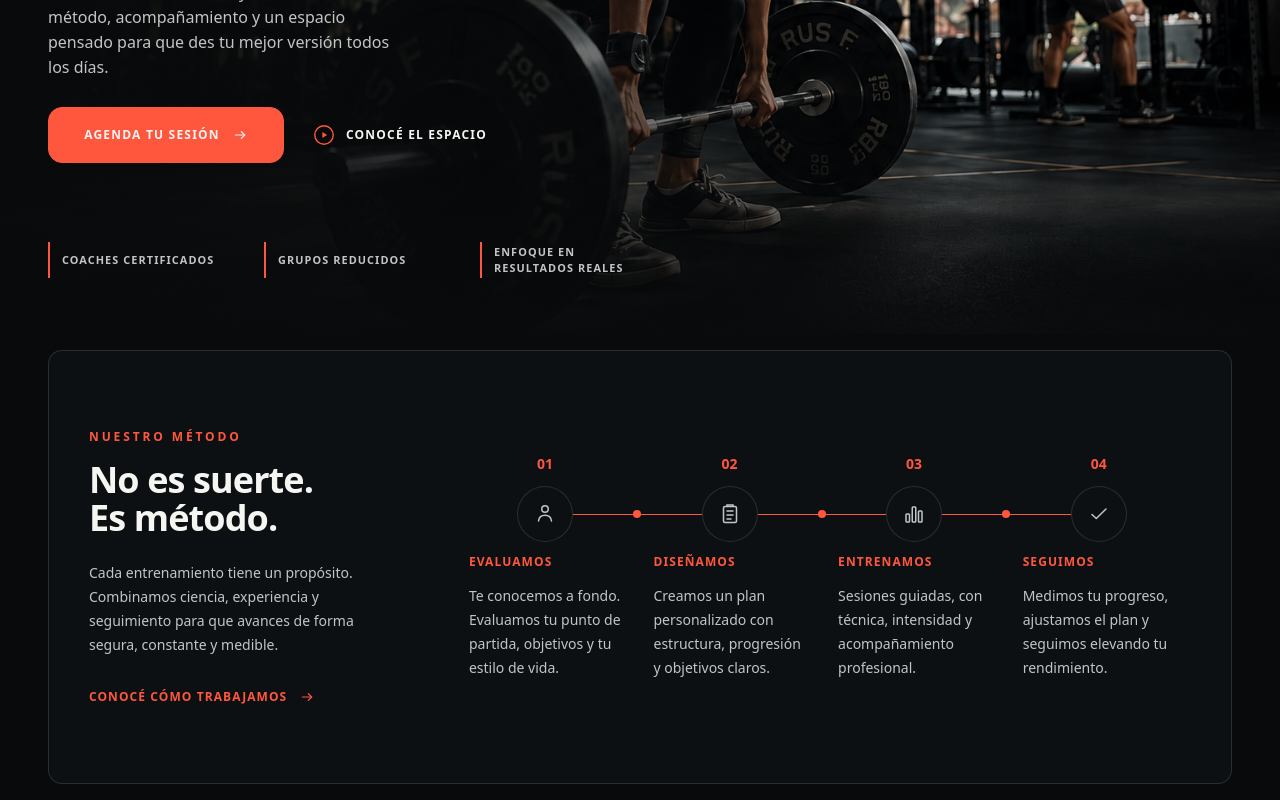
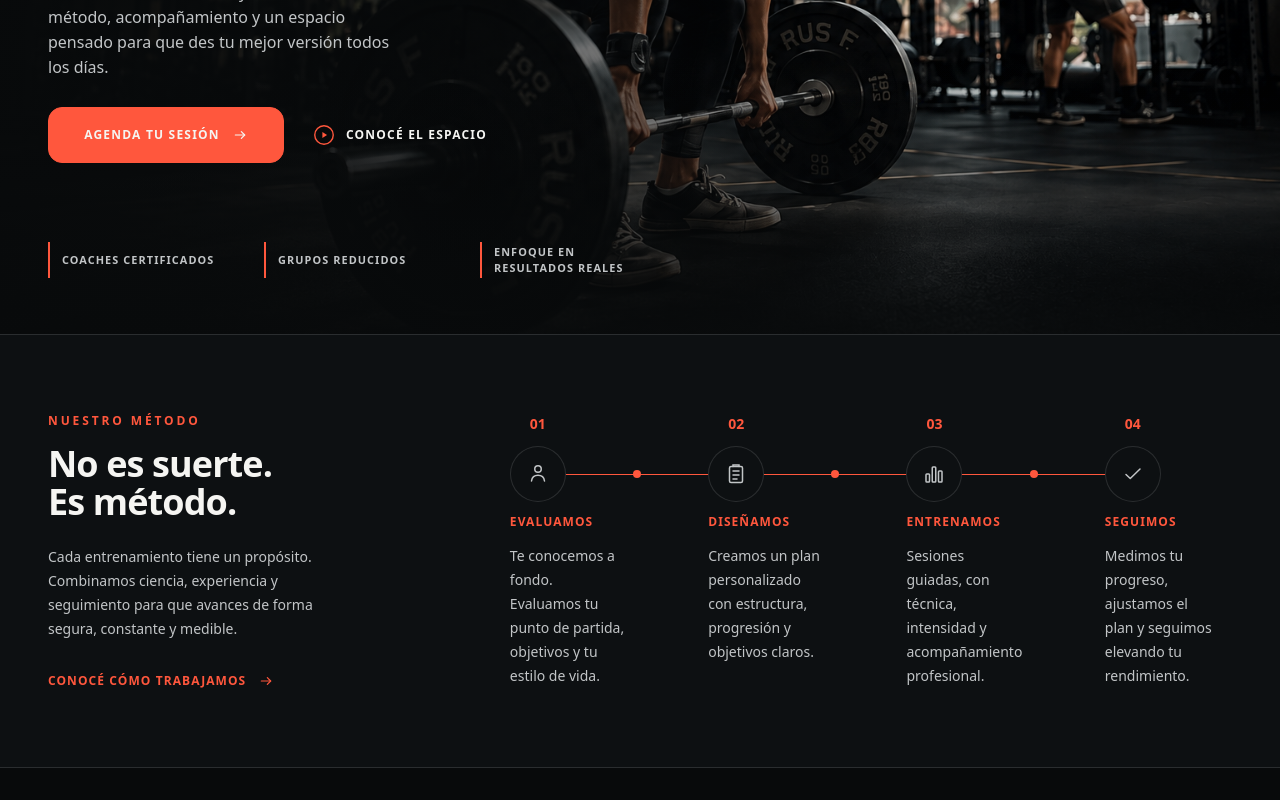
Before and after one commit to ezexgonzalez/eze-demo-gimnasio, a React (Vite) app: page / in a window 1280 px wide. Shown: the part 466-1266 px from the top of the page. After the commit the page ends 1234 px from the top, so only its background shows below. Built offline with nearby package versions, Linux system fonts and the light colour scheme.

Commit message:
metod finish

```diff
--- a/src/components/sections/MethodSection.jsx
+++ b/src/components/sections/MethodSection.jsx
@@ -99,9 +99,12 @@ export function MethodSection() {
   const { method } = demoContent
 
   return (
-    <section id="metodo" className="bg-[var(--theme-background)] py-3 lg:py-4">
+    <section
+      id="metodo"
+      className="border-y border-[var(--theme-border)] bg-[var(--theme-surface)] py-0 lg:border-y lg:border-[var(--theme-border)] lg:bg-[var(--theme-surface)] lg:py-0"
+    >
       <Container className="max-w-[90rem] px-4 sm:px-6 lg:px-12">
-        <div className="rounded-[var(--theme-radius)] border border-[var(--theme-border)] bg-[var(--theme-surface)] px-4 py-5 sm:px-6 sm:py-6 lg:min-h-[27rem] lg:px-10 lg:py-12">
+        <div className="rounded-none border-0 bg-transparent px-4 py-7 sm:px-6 sm:py-8 lg:min-h-[27rem] lg:rounded-none lg:border-0 lg:bg-transparent lg:px-0 lg:py-12">
           <div className="lg:hidden">
             <Eyebrow>{method.eyebrow}</Eyebrow>
             <h2 className="mt-3 text-[1.75rem] font-bold leading-[1.05] tracking-[-0.02em] text-[var(--theme-text)]">
@@ -116,10 +119,6 @@ export function MethodSection() {
             </p>
 
             <div className="relative mt-7">
-              <span
-                aria-hidden="true"
-                className="absolute bottom-6 left-[6.5px] top-6 w-px bg-[var(--theme-accent)]"
-              />
               <ol className="relative space-y-5">
                 {method.steps.map((step, index) => {
                   const StepIcon = methodIcons[index]
@@ -129,8 +128,11 @@ export function MethodSection() {
                       className="grid grid-cols-[14px_48px_minmax(0,1fr)] items-start gap-x-3"
                       key={step.number}
                     >
-                      <span aria-hidden="true" className="flex h-12 items-center justify-center">
-                        <span className="size-2 rounded-full bg-[var(--theme-accent)]" />
+                      <span aria-hidden="true" className="relative min-h-12 self-stretch">
+                        {index < method.steps.length - 1 && (
+                          <span className="absolute -bottom-[2.75rem] left-1/2 top-6 z-0 w-px -translate-x-1/2 bg-[var(--theme-accent)]" />
+                        )}
+                        <span className="absolute left-1/2 top-6 z-10 size-2 -translate-x-1/2 -translate-y-1/2 rounded-full bg-[var(--theme-accent)]" />
                       </span>
                       <span className="flex size-12 items-center justify-center rounded-full border border-[var(--theme-border)] bg-[var(--theme-surface)]">
                         <StepIcon className="size-6 text-[var(--theme-secondary)]" />
@@ -192,19 +194,19 @@ export function MethodSection() {
 
                 return (
                   <li
-                    className="relative z-10 grid min-w-0 grid-rows-[1.25rem_3.5rem_1.125rem_auto] gap-y-3"
+                    className="relative z-10 grid min-w-0 grid-cols-[1fr_3.5rem_1fr] grid-rows-[1.25rem_3.5rem_1.125rem_auto] gap-y-3"
                     key={step.number}
                   >
-                    <span className="text-center text-sm font-bold text-[var(--theme-accent)]">
+                    <span className="col-start-2 row-start-1 text-center text-sm font-bold text-[var(--theme-accent)]">
                       {step.number}
                     </span>
-                    <span className="relative z-20 mx-auto flex size-14 items-center justify-center rounded-full border border-[var(--theme-border)] bg-[var(--theme-surface)]">
+                    <span className="relative z-20 col-start-2 row-start-2 flex size-14 items-center justify-center rounded-full border border-[var(--theme-border)] bg-[var(--theme-surface)]">
                       <StepIcon className="size-6 text-[var(--theme-secondary)]" />
                     </span>
-                    <h3 className="w-full max-w-[9.5rem] justify-self-center text-left text-xs font-bold tracking-[0.09em] text-[var(--theme-accent)]">
+                    <h3 className="col-start-2 col-end-4 row-start-3 min-w-0 text-left text-xs font-bold tracking-[0.09em] text-[var(--theme-accent)]">
                       {step.title}
                     </h3>
-                    <p className="w-full max-w-[9.5rem] justify-self-center text-left text-sm leading-6 text-[var(--theme-secondary)]">
+                    <p className="col-start-2 col-end-4 row-start-4 min-w-0 pr-3 text-left text-sm leading-6 text-[var(--theme-secondary)]">
                       {step.description}
                     </p>
                   </li>
```
